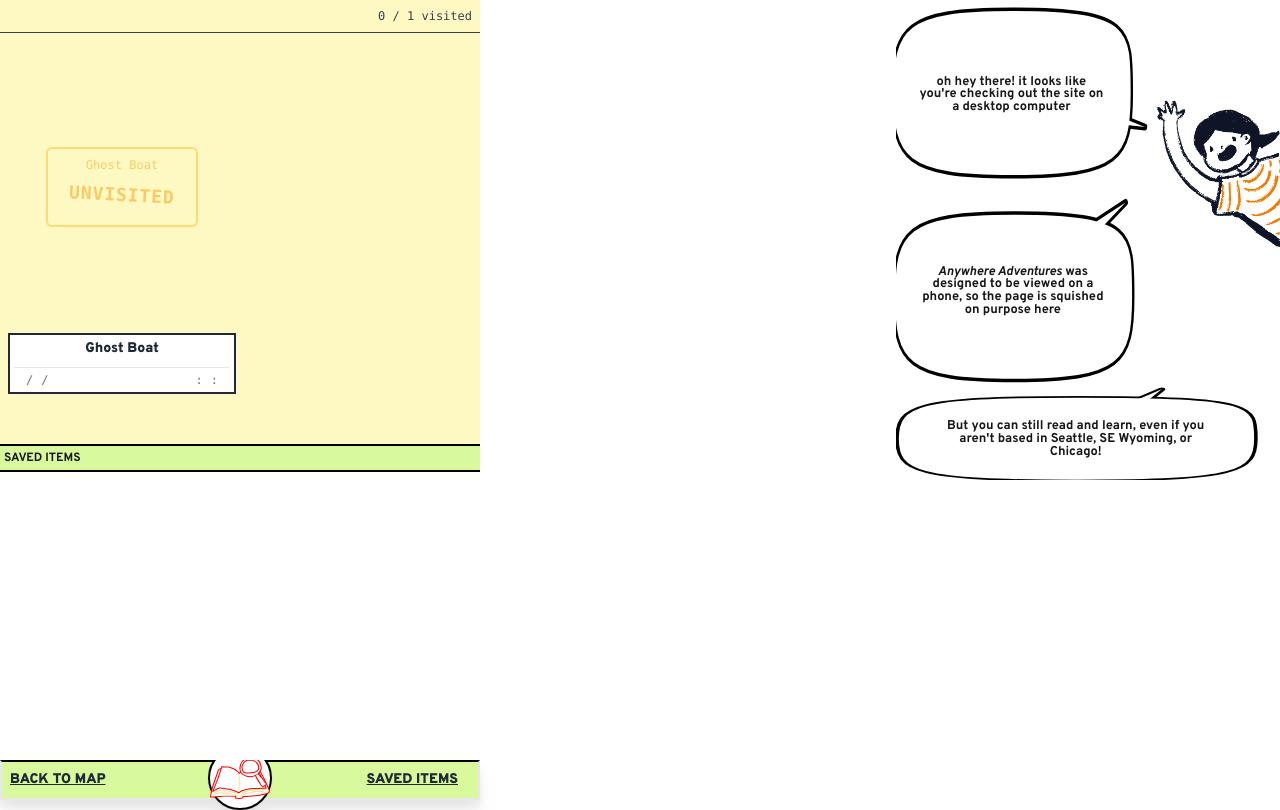
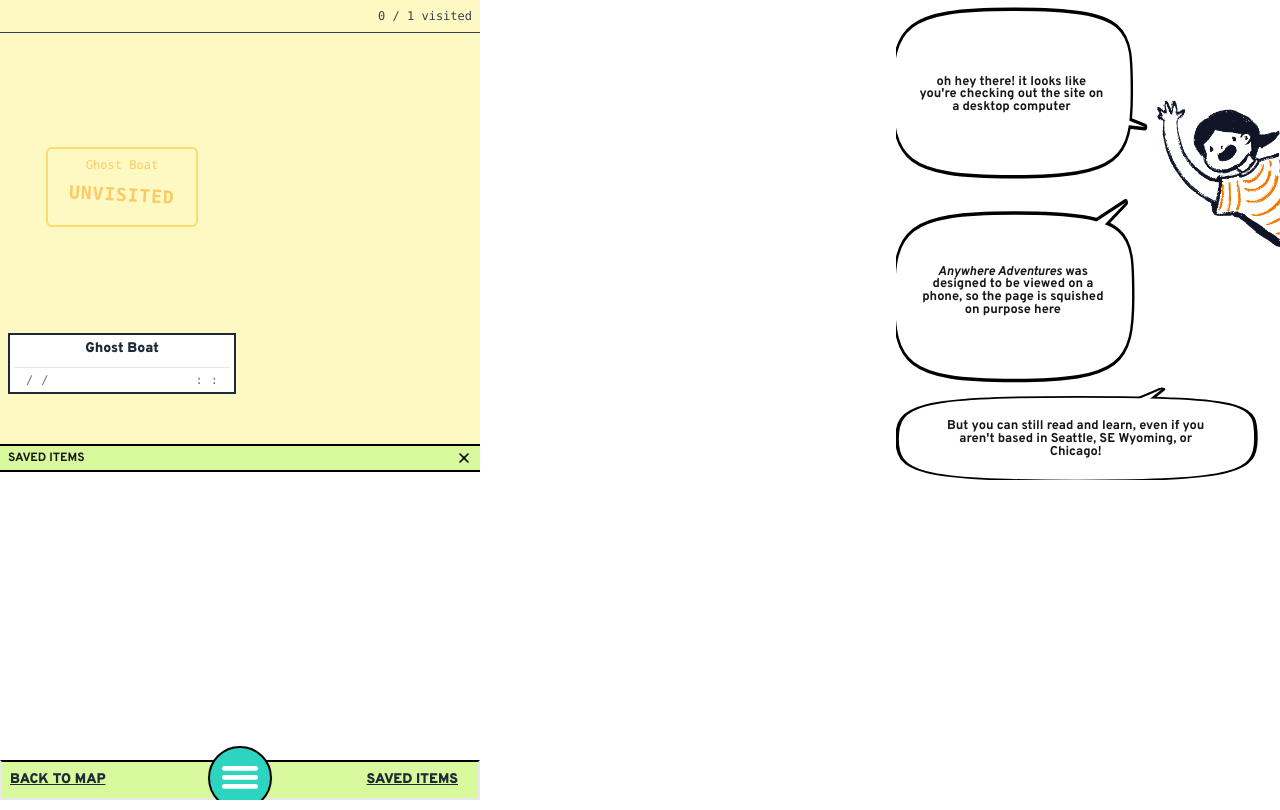
Before and after one commit to livcheerful/anywhereadventures, a Next.js app: page /journal in a window 1280 px wide. Both pictures are taken after a click on the button "SAVED ITEMS". Built offline with nearby package versions, Linux system fonts and the light colour scheme.

Commit message:
saved items ui changes

```diff
--- a/src/app/components/ContentPane.js
+++ b/src/app/components/ContentPane.js
@@ -124,7 +124,7 @@ export default function ContentPane({
                 setShowingWelcomeScreen(true);
               }}
             >
-              <div>Reset Home</div>
+              <div>Change Home Location</div>
             </button>
             <button
               className="p-2 bg-yellow-200"
--- a/src/app/components/ContentToolBar.js
+++ b/src/app/components/ContentToolBar.js
@@ -28,13 +28,13 @@ export default function ContentToolBar({
             onClick={(e) => {
               setShowingMenu(!showingMenu);
             }}
-            className={`bg-lime-200 flex flex-col justify-center px-2 py-2 border-b-2 border-l-2 border-r-2 border-gray-800 rounded-b-2xl text-center text-xs`}
+            className={`bg-lime-200  text-black flex flex-col justify-center px-2 py-2 border-b-2 border-l-2 border-r-2 border-gray-800 rounded-b-2xl text-center text-xs`}
           >
             <div> Menu</div>
           </button>
           <a
             href="/journal"
-            className={`bg-amber-200 flex flex-col justify-center px-2 border-b-2 border-l-2 border-r-2 border-gray-800 rounded-b-2xl text-center text-xs`}
+            className={`bg-emerald-700 flex flex-col justify-center px-2 border-b-2 border-l-2 border-r-2 border-gray-800 rounded-b-2xl text-center text-xs text-white`}
           >
             <div>
               <div>Journal</div>
--- a/src/app/components/JournalNav.js
+++ b/src/app/components/JournalNav.js
@@ -1,7 +1,9 @@
 "use client";
-import { useState, useEffect } from "react";
+import { useState, useEffect, useRef } from "react";
+import gsap from "gsap";
 import { getAllLCItems } from "../lib/storageHelpers";
 import LOCItem from "./mdx/LOCItem";
+
 export default function JournalNav({
   showToc,
   setShowToc,
@@ -9,18 +11,95 @@ export default function JournalNav({
   setShowSavedItems,
 }) {
   const [savedLcItems, setSavedLcItems] = useState(undefined);
+  const menuAnimTl = useRef();
+  const savedItemsRef = useRef();
+  const savedItemsAnim = useRef();
 
   useEffect(() => {
     const allItemsObj = getAllLCItems();
     const asArray = Object.keys(allItemsObj).map((k) => {
-      console.log(allItemsObj[k]);
       return allItemsObj[k];
     });
     setSavedLcItems(asArray);
+
+    const tl = gsap.timeline({ paused: true });
+
+    tl.to(
+      "#line1",
+      {
+        y: 15,
+        rotate: 45,
+        transformOrigin: "50% 50%",
+        duration: 0.3,
+      },
+      0
+    );
+
+    tl.to(
+      "#line3",
+      {
+        y: -15,
+        x: 0,
+        rotate: -45,
+        transformOrigin: "50% 50%",
+        duration: 0.3,
+      },
+      0
+    );
+
+    tl.to(
+      "#line2",
+      {
+        scaleX: 0,
+        opacity: 0,
+        transformOrigin: "50% 50%",
+        duration: 0.3,
+      },
+      0
+    );
+    menuAnimTl.current = tl;
+
+    if (!savedItemsRef.current) return;
+    savedItemsAnim.current = gsap.timeline({ paused: true });
+
+    savedItemsAnim.current.fromTo(
+      savedItemsRef.current,
+      { yPercent: 100 },
+      {
+        yPercent: 0,
+        duration: 0.4,
+        ease: "power2.out",
+        onReverseComplete: () => {
+          savedItemsRef.current.style.visibility = "hidden";
+        },
+        onStart: () => {
+          savedItemsRef.current.style.visibility = "visible";
+        },
+      }
+    );
   }, []);
+
+  useEffect(() => {
+    showMenuAnim(showToc);
+  }, [showToc]);
+
+  useEffect(() => {
+    if (!savedItemsAnim.current) return;
+    if (showSavedItems) {
+      savedItemsAnim.current.play();
+    } else {
+      savedItemsAnim.current.reverse();
+    }
+  }, [showSavedItems]);
+
+  function showMenuAnim(shouldShow) {
+    const tl = menuAnimTl.current;
+    shouldShow ? tl.play() : tl.reverse();
+  }
+
   return (
-    <div className="absolute bottom-0 z-10 w-full md:w-limiter ">
-      <div className="flex flex-row justify-between gap-20 pr-5 p-2 w-full md:w-limiter h-10 bg-lime-200 border-t-black border-2 drop-shadow-xl">
+    <div className="absolute bottom-0 h-14 overflow-clip z-10 w-full md:w-limiter">
+      <div className="absolute bottom-0 flex flex-row justify-between gap-20 pr-5 p-2 w-full md:w-limiter h-10 bg-lime-200 border-t-black border-2 z-10">
         <a className="grow" href="/">
           <div className="text-sm font-black text-gray-800 underline">
             BACK TO MAP
@@ -29,6 +108,7 @@ export default function JournalNav({
         <button
           onClick={() => {
             setShowSavedItems(!showSavedItems);
+            setShowToc(false);
           }}
           className="text-sm font-black text-gray-800"
         >
@@ -37,32 +117,89 @@ export default function JournalNav({
         <button
           onClick={(e) => {
             setShowToc(!showToc);
+            setShowSavedItems(false);
           }}
-          className="absolute z-30 w-16 h-16 border-2 border-black drop-shadow-sm -bottom-3 rounded-full bg-white left-1/2 -translate-x-1/2"
+          className="absolute flex flex-col items-center z-40 w-16 h-16 border-2 border-black drop-shadow-sm -bottom-3 rounded-full bg-teal-400 left-1/2 -translate-x-1/2"
         >
-          <img src="/inspectbook.svg" />
+          <svg viewBox="0 0 100 100" id="menu-icon" className="fill-white">
+            <rect
+              className="line"
+              id="line1"
+              x="20"
+              y="30"
+              width="60"
+              height="8"
+              rx="5"
+            />
+            <rect
+              className="line"
+              id="line2"
+              x="20"
+              y="45"
+              width="60"
+              height="8"
+              rx="5"
+            />
+            <rect
+              className="line"
+              id="line3"
+              x="20"
+              y="60"
+              width="60"
+              height="8"
+              rx="5"
+            />
+          </svg>
         </button>
       </div>
-      {showSavedItems && (
-        <div className="absolute bg-white bottom-10 w-full md:w-limiter left-0 ">
-          <div className="sticky text-xs font-bold p-1 border-y-2 border-black bg-lime-200 w-full ">
-            SAVED ITEMS
+
+      <div
+        className="fixed bg-white bottom-10 w-full md:w-limiter left-0 z-0"
+        ref={savedItemsRef}
+        style={{ visibility: "hidden" }}
+      >
+        <div className="sticky text-xs font-bold p-1 px-2 border-y-2 border-black flex flex-row justify-between bg-lime-200 w-full">
+          <div>SAVED ITEMS</div>
+          <button
+            className="w-4 h-4"
+            onClick={() => {
+              setShowSavedItems(false);
+            }}
+          >
+            <svg xmlns="http://www.w3.org/2000/svg" viewBox="0 0 640 640">
+              <path d="M183.1 137.4C170.6 124.9 150.3 124.9 137.8 137.4C125.3 149.9 125.3 170.2 137.8 182.7L275.2 320L137.9 457.4C125.4 469.9 125.4 490.2 137.9 502.7C150.4 515.2 170.7 515.2 183.2 502.7L320.5 365.3L457.9 502.6C470.4 515.1 490.7 515.1 503.2 502.6C515.7 490.1 515.7 469.8 503.2 457.3L365.8 320L503.1 182.6C515.6 170.1 515.6 149.8 503.1 137.3C490.6 124.8 470.3 124.8 457.8 137.3L320.5 274.7L183.1 137.4z" />
+            </svg>
+          </button>
         </div>
-          <div className="flex flex-row w-full h-72 overflow-y-clip overflow-x-auto">
+        <div className="flex flex-row w-full h-72 overflow-y-clip overflow-x-auto snap-x snap-mandatory ">
           {savedLcItems?.map((item, i) => {
             return (
-                <div className="h-full w-fit p-2 shrink-0 grow" key={i}>
-                  <a href={`/${item.fromSlug}`}>
+              <div
+                className="h-full w-fit p-2 shrink-0 grow snap-start"
+                key={i}
+              >
+                <div className="relative w-fit h-full">
+                  <div className="absolute w-full justify-between flex flex-row gap-2 px-1">
+                    <a
+                      className="flex flex-col items-center justify-center   decoration-black bg-lime-300 font-mono text-xs font-bold text-black p-1 border-2 border-gray-900 drop-shadow-sm rounded-b-lg"
+                      href={`/${item.fromSlug}`}
+                    >
                       <div>back to story</div>
                     </a>
-                  <a href={item.link}>source</a>
+                    <a
+                      className="flex flex-col items-center justify-center  underline decoration-white bg-emerald-700 font-mono text-xs font-bold text-white p-1 border-2 border-gray-900 drop-shadow-sm rounded-b-lg"
+                      href={item.link}
+                    >
+                      <div>source</div>
+                    </a>
+                  </div>
                   <img src={item.image} />
+                </div>
               </div>
             );
           })}
         </div>
       </div>
-      )}
     </div>
   );
 }
--- a/src/app/components/Toast.js
+++ b/src/app/components/Toast.js
@@ -7,14 +7,15 @@ export default function Toast({ message }) {
   useEffect(() => {
     gsap.fromTo(
       toastRef.current,
-      { opacity: 0 },
-      { duration: 0.4, opacity: 1 }
+      { yPercent: 100, opacity: 0.2 },
+      { yPercent: 0, duration: 0.4, opacity: 1 }
     );
   }, []);
+  console.log("VVN toast");
   return (
     <div
       ref={toastRef}
-      className="fixed text-white drop-shadow-2xl text-xs font-bold p-4 bottom-4 bg-lime-600 rounded-lg"
+      className="fixed z-10 text-white drop-shadow-2xl text-xs font-bold p-4 bottom-4 bg-emerald-700 rounded-lg"
     >
       {message}
     </div>
--- a/src/app/components/mdx/LOCItem.js
+++ b/src/app/components/mdx/LOCItem.js
@@ -36,14 +36,14 @@ export default function LOCItem({ image, linkOut, caption, allowSave, alt }) {
       <div className="absolute right-2 top-0 flex flex-row gap-2">
         {linkOut && (
           <a href={linkOut} target="_blank" rel="noopener noreferrer">
-            <button className=" relative cursor-pointer font-mono bg-emerald-800 p-2 -top-1 drop-shadow-2xl font-bold text-white underline decoration-white rounded-b-lg text-sm">
+            <button className="h-full relative cursor-pointer font-mono bg-emerald-700 p-2 -top-1 drop-shadow-2xl font-bold text-white underline decoration-white rounded-b-lg text-sm">
               source
             </button>
           </a>
         )}
         {allowSave && (
           <button
-            className="font-bold cursor-pointer relative bg-emerald-800 p-2 -top-1 drop-shadow-lg text-white rounded-b-lg"
+            className="font-bold cursor-pointer relative bg-emerald-700 p-2 -top-1 drop-shadow-2xl text-white rounded-b-lg h-fit"
             onClick={(e) => {
               setShowToast(true);
               setTimeout(() => {
@@ -64,7 +64,7 @@ export default function LOCItem({ image, linkOut, caption, allowSave, alt }) {
       {caption && (
         <div className="italic font-serif text-sm p-2">{caption}</div>
       )}
-      {showToast && <Toast message="Saved to travel log" />}
+      {showToast && <Toast message="Saved to journal!" />}
     </div>
   );
 }
```
Also changed, not shown: src/app/journal/page.js (+39 -39 lines). Lines whose indentation alone changed are shown as unchanged.
